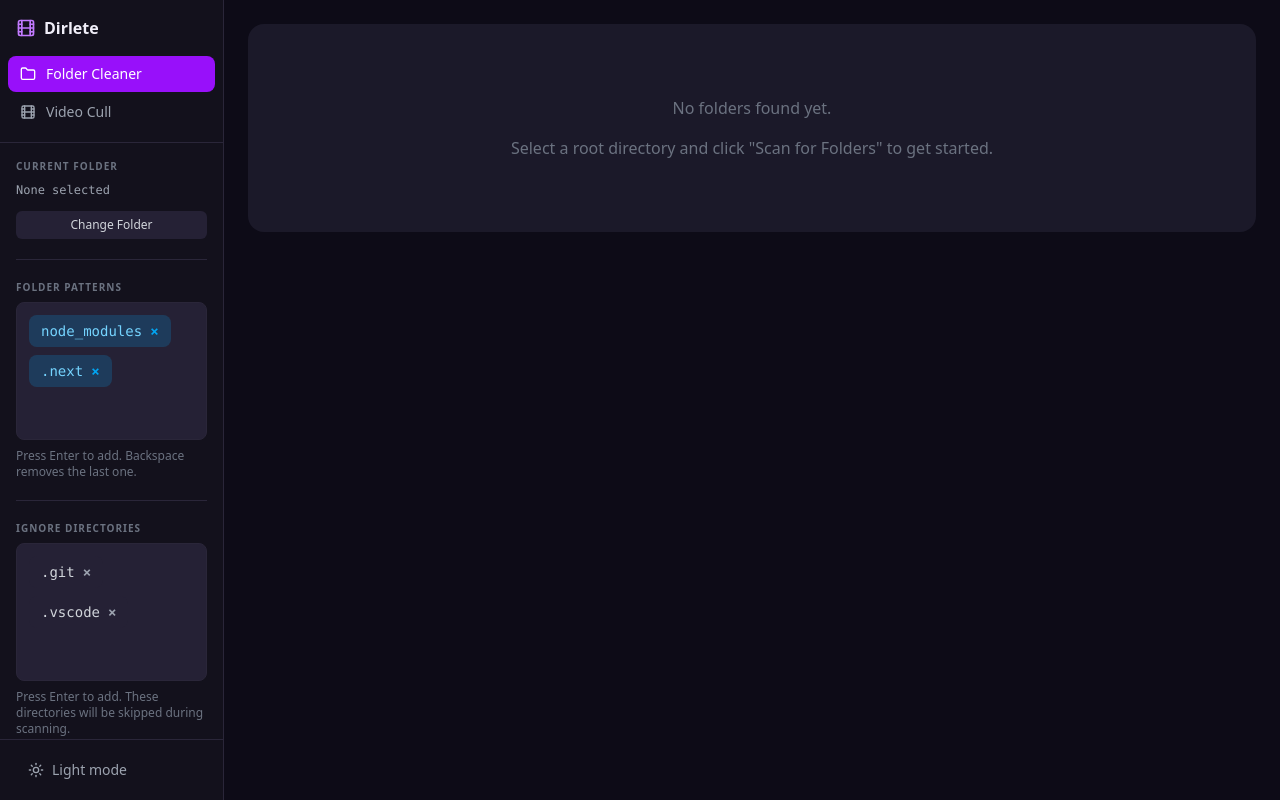
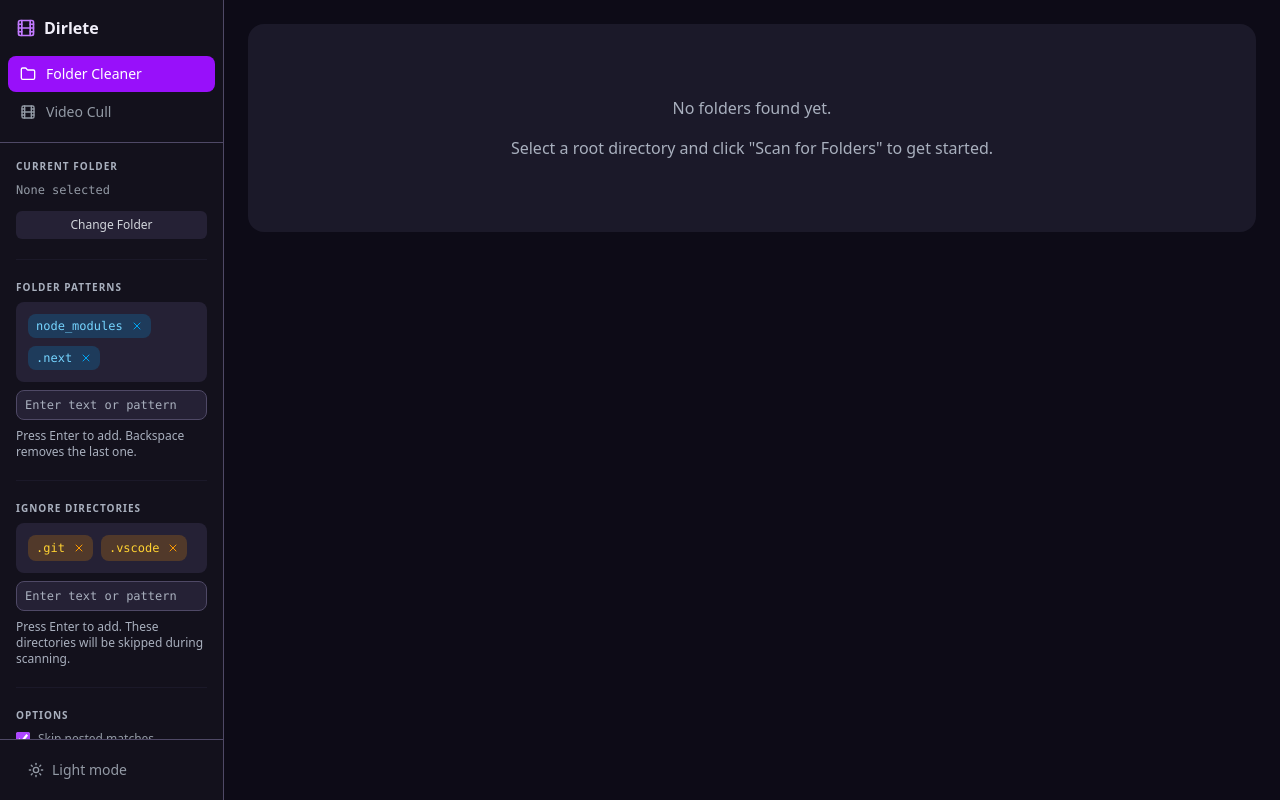
Before and after one commit to justinformentin/dirlete, a React (Vite) app in the folder app/: page / in a window 1280 px wide. Built offline with nearby package versions, Linux system fonts and the light colour scheme.

Commit message:
improved light/dark colors

```diff
--- a/app/src/App.css
+++ b/app/src/App.css
@@ -10,16 +10,16 @@
   --background: #f5f3ff;
   --sidebar: #ede8fb;
   --card: #ffffff;
-  --surface: #f0edfb;
+  --surface: #f5f3ff;
   --surface-hover: #e8e3f7;
 
   --foreground: #1a1825;
-  --muted: #4b5563;
+  --muted: #c1cbda;
   --subtle: #6b7280;
-  --border: #e5e7eb;
+  --border: #f5eaea;
 
-  --btn-bg: #e9e5f7;
-  --btn-hover: #ddd8f0;
+  --btn-bg: #f4f1ff;
+  --btn-hover: #ffffff;
   --btn-text: #374151;
 
   --theme-primary: #7c3aed;
@@ -37,9 +37,9 @@
   --surface-hover: #2e2a40;
 
   --foreground: #f0eef8;
-  --muted: #9ca3af;
-  --subtle: #6b7280;
-  --border: #2a2639;
+  --muted: #939aa5;
+  --subtle: #a9b0be;
+  --border: #4f4966;
 
   --btn-bg: #252135;
   --btn-hover: #2e2a40;
--- a/app/src/components/IgnorePathsInput.tsx
+++ b/app/src/components/IgnorePathsInput.tsx
@@ -12,11 +12,11 @@ export default function IgnorePathsInput({ ignorePaths, onIgnorePathsChange, dis
       id="ignore-paths"
       values={ignorePaths}
       onValuesChange={onIgnorePathsChange}
-      placeholder="Type a directory and press Enter…"
+      placeholder="Enter text or pattern"
       helpText="Press Enter to add. These directories will be skipped during scanning."
       disabled={disabled}
-      tagClassName="bg-btn text-btn-text"
-      removeClassName="text-muted hover:text-foreground"
+      tagClassName="bg-amber-500/20 text-amber-600 dark:text-amber-300"
+      removeClassName="text-amber-500 hover:text-amber-700 dark:hover:text-amber-100"
     />
   );
 }
--- a/app/src/components/PatternInput.tsx
+++ b/app/src/components/PatternInput.tsx
@@ -12,7 +12,7 @@ export default function PatternInput({ patterns, onPatternsChange, disabled }: P
       id="patterns"
       values={patterns}
       onValuesChange={onPatternsChange}
-      placeholder="Type a pattern and press Enter…"
+      placeholder="Enter text or pattern"
       helpText="Press Enter to add. Backspace removes the last one."
       disabled={disabled}
       tagClassName="bg-sky-500/20 text-sky-600 dark:text-sky-300"
--- a/app/src/ui/SidebarSection.tsx
+++ b/app/src/ui/SidebarSection.tsx
@@ -9,7 +9,7 @@ interface SidebarSectionProps {
 export default function SidebarSection({ title, children, withDivider = true }: SidebarSectionProps) {
   return (
     <>
-      {withDivider && <div className="border-t border-border" />}
+      {withDivider && <div className="border-t border-card" />}
       <div>
         {title && (
           <p className="text-[10px] font-semibold uppercase tracking-widest text-subtle mb-2">
--- a/app/src/ui/TagInput.tsx
+++ b/app/src/ui/TagInput.tsx
@@ -1,5 +1,6 @@
 import { KeyboardEvent, useState } from 'react';
 import TextInput from './TextInput';
+import { X } from 'lucide-react';
 
 interface TagInputProps {
   id: string;
@@ -41,34 +42,39 @@ export default function TagInput({
   };
 
   return (
-    <div className="mb-5">
-      <div className="flex flex-wrap gap-2 p-3 border border-border rounded-lg focus-within:ring-2 focus-within:ring-sky-500/20 focus-within:border-sky-500 bg-surface min-h-[50px] transition-all duration-200">
+    <div className="mb-5 space-y-2">
+      <div className="flex flex-wrap gap-2 p-3 rounded-lg focus-within:ring-2 focus-within:ring-sky-500/20 focus-within:border-sky-500 bg-surface min-h-[50px] transition-all duration-200">
         {values.map((value) => (
-          <span key={value} className={`inline-flex items-center gap-1.5 px-3 py-1.5 rounded-lg text-sm font-mono font-medium ${tagClassName}`}>
+          <span
+            key={value}
+            className={`inline-flex items-center gap-1.5 px-2 py-1 rounded-lg text-xs font-mono font-medium ${tagClassName}`}
+          >
             {value}
             <button
               type="button"
-              onClick={() => onValuesChange(values.filter((item) => item !== value))}
+              onClick={() =>
+                onValuesChange(values.filter((item) => item !== value))
+              }
               disabled={disabled}
               className={`ml-0.5 font-bold transition-colors duration-150 disabled:opacity-50 disabled:cursor-not-allowed ${removeClassName}`}
               aria-label={`Remove ${value}`}
             >
-              ×
+              <X className="w-3 h-3" />
             </button>
           </span>
         ))}
+      </div>
       <TextInput
         id={id}
         type="text"
         value={inputValue}
         onChange={(event) => setInputValue(event.target.value)}
         onKeyDown={handleKeyDown}
-          placeholder={values.length === 0 ? placeholder : ''}
+        placeholder={placeholder}
         disabled={disabled}
-          className="flex-1 min-w-[120px] font-mono bg-transparent"
+        className="flex-1 w-full font-mono border border-border rounded-lg text-xs"
       />
-      </div>
-      <p className="mt-2 text-xs text-subtle">{helpText}</p>
+      <p className="text-xs text-subtle">{helpText}</p>
     </div>
   );
 }
```
Lines whose indentation alone changed are shown as unchanged.
